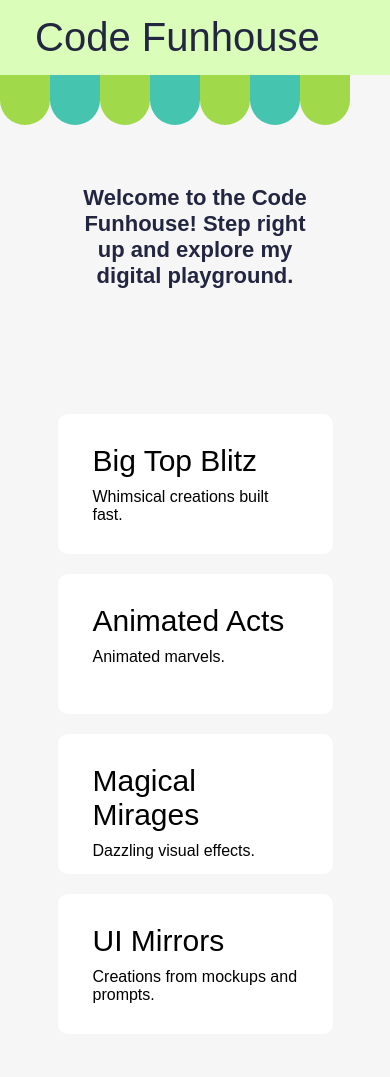
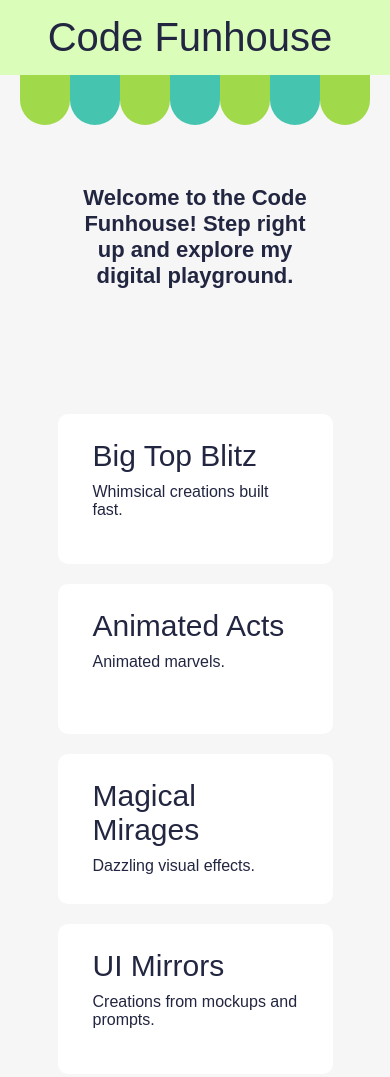
Before and after one commit to escott2/codefunhouse, a plain HTML site: page index.html in a window 390 px wide. Shown: the top 1077 px of the page. Drawn offline with Linux system fonts and the light colour scheme; a web font is replaced by a local one.

Commit message:
make responsive with mobile first design

```diff
--- a/styles.css
+++ b/styles.css
@@ -1,8 +1,10 @@
 /* theme
-blue - #0487D9
-dark blue - #222640
-yellow - #F2B705
-red - #D94032 */
+text - #222640
+light-green - #DAFDBA
+green - #A0D94A
+blue - #45C4B0
+grey - #f6f6f6
+*/
 
 * {
     margin: 0;
@@ -28,6 +30,7 @@ header {
     position: relative;
     display: flex;
     align-items: flex-start;
+    justify-content: center;
     width: 100%;
     background-color: #DAFDBA;
     padding: 0 30px;
@@ -35,6 +38,7 @@ header {
 
 .header-decorative {
     display: flex;
+    justify-content: center;
 }
 
 .title {
@@ -108,16 +112,15 @@ main {
 }
 
 .navigation-option {
-    color: #FFF;
-    padding: 30px 35px;
-    height: 140px;
+    padding: 25px 35px;
+    height: 150px;
     display: flex;
     flex-direction: column;
     background-color: #FFF;
     border-radius: 10px;
     transition: transform .5s ease-out;
     text-decoration: none;
-    color: black;
+    color: #222640;
 }
 
 .navigation-option:hover {
@@ -142,3 +145,14 @@ main {
     height: 250px;
     width: 100%;
 }
+
+
+@media screen and (min-width: 768px) {
+    .header-inner {
+        justify-content: flex-start;
+    }
+
+    .header-decorative {
+        justify-content: flex-start;
+    }
+}
```
